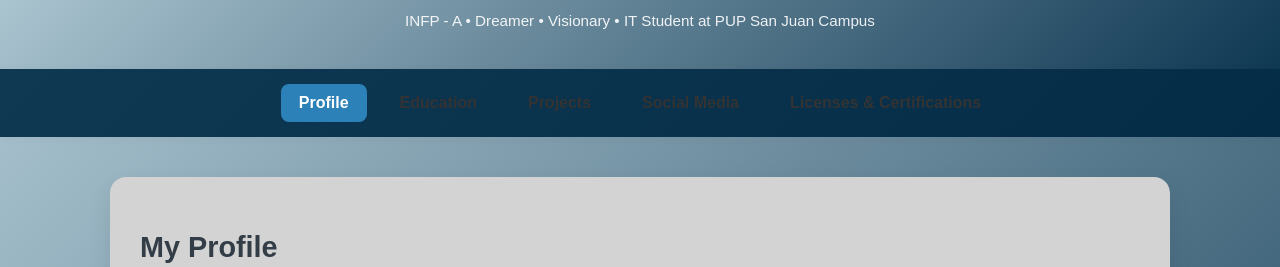
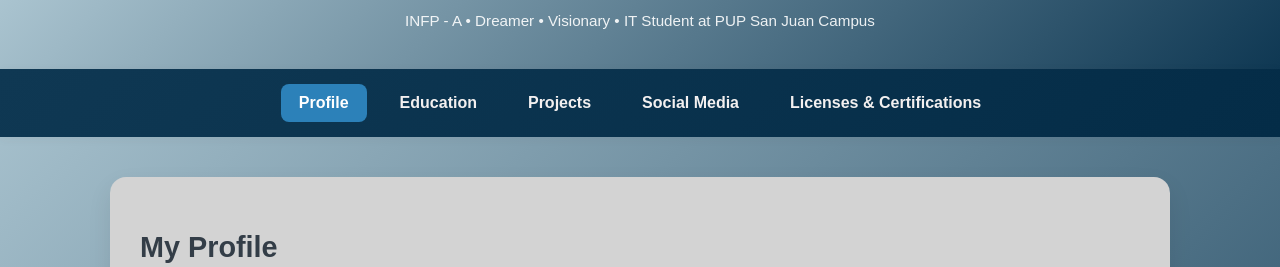
Before and after one commit to theycallmejem/theycallmejem.github.io, a plain HTML site: page index.html in a window 1280 px wide. Shown: the part 70-337 px from the top of the page. Drawn offline with Linux system fonts and the light colour scheme.

Commit message:
Update index.html

```diff
--- a/index.html
+++ b/index.html
@@ -60,7 +60,7 @@
 
     .nav-link {
       text-decoration: none;
-      color: #333;
+      color: #f3f0f0ff;
       font-weight: 600;
       padding: 10px 18px;
       border-radius: 8px;
```
